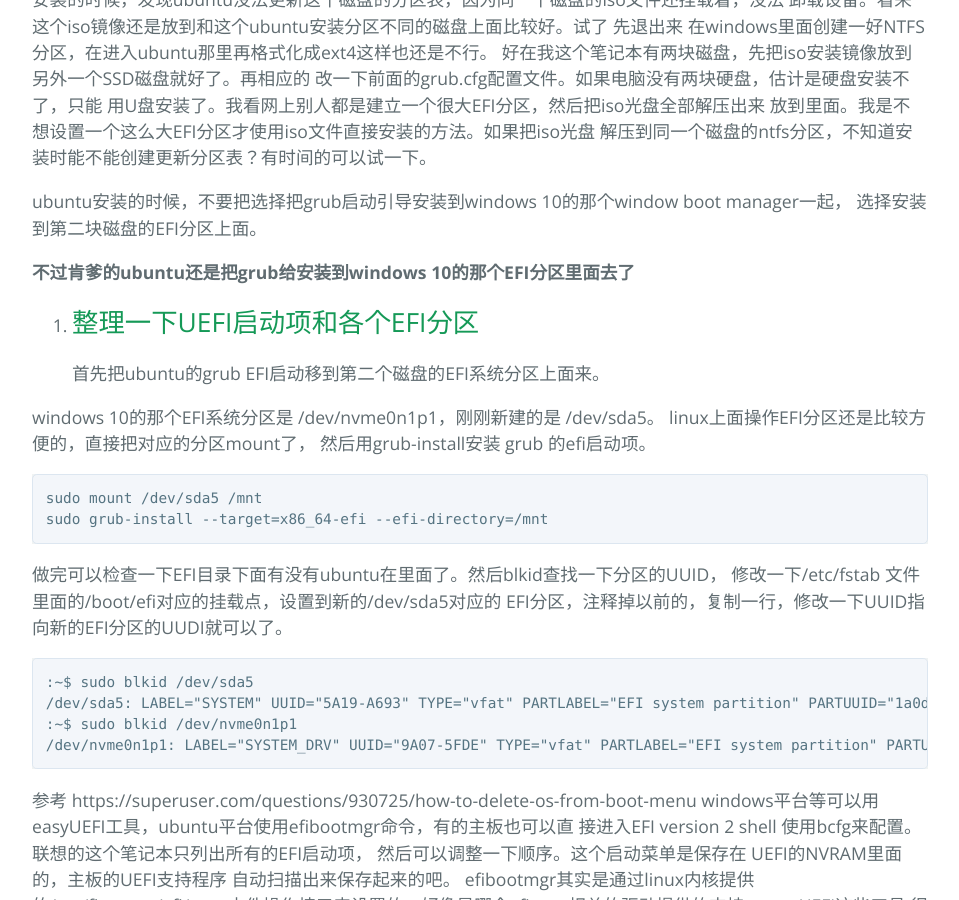
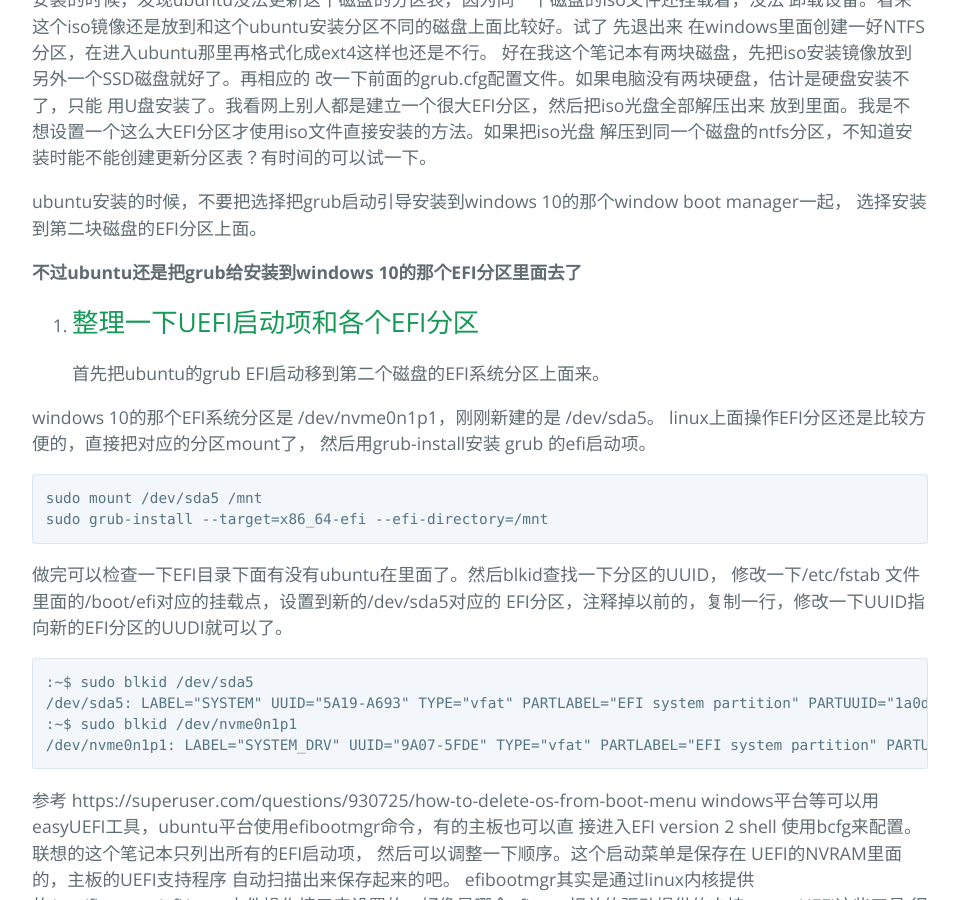
Before and after one commit to gmd20/gmd20.github.io, a Jekyll site: the page built from _posts/2017-06-28-联想笔记本windows10使用UEFI启动引导NTFS硬盘上的ISO光盘安装Ubuntu双系统.markdown, in a window 1280 px wide and 900 px high, scrolled down 8157 px. Shown: the whole window, without its empty margins (160-1119 px from the left). Built offline with Jekyll 4.4.1, drawn with Linux system fonts in a browser that asks for light colours; Markdown is read by kramdown in place of the engine named in the settings; comment, search, counter and statistics services are not loaded.

Commit message:
Update 2017-06-28-联想笔记本windows10使用UEFI启动引导NTFS硬盘上的ISO光盘安装Ubuntu双系统.markdown

````diff
--- a/_posts/2017-06-28-联想笔记本windows10使用UEFI启动引导NTFS硬盘上的ISO光盘安装Ubuntu双系统.markdown
+++ b/_posts/2017-06-28-联想笔记本windows10使用UEFI启动引导NTFS硬盘上的ISO光盘安装Ubuntu双系统.markdown
@@ -1,4 +1,4 @@
-1.  磁盘管理器里面压缩某个盘，留出空间创建，Ubunut的分区
+1. 磁盘管理器里面压缩某个盘，留出空间创建，Ubunut的分区
 --------------------------------------------------------
 我的笔记本一个128GB的SSD已经有EFI分区，安装了windows10了。机械硬盘是1TB的，
 我就打算在机械硬盘上面也创建一个EFI分区，安装完这个笔记本启动时按F12进入UEFI
@@ -121,7 +121,7 @@
 ```
 
 
-3.  在windows里面访问EFI分区
+3. 在windows里面访问EFI分区
 ----------------------------
 ```text
 PS C:\WINDOWS\system32> mountvol  /?
@@ -382,7 +382,7 @@
 ubuntu安装的时候，不要把选择把grub启动引导安装到windows 10的那个window boot manager一起，
 选择安装到第二块磁盘的EFI分区上面。
 
-**不过肯爹的ubuntu还是把grub给安装到windows 10的那个EFI分区里面去了**
+**不过ubuntu还是把grub给安装到windows 10的那个EFI分区里面去了**
 
 
 8. 整理一下UEFI启动项和各个EFI分区
````
